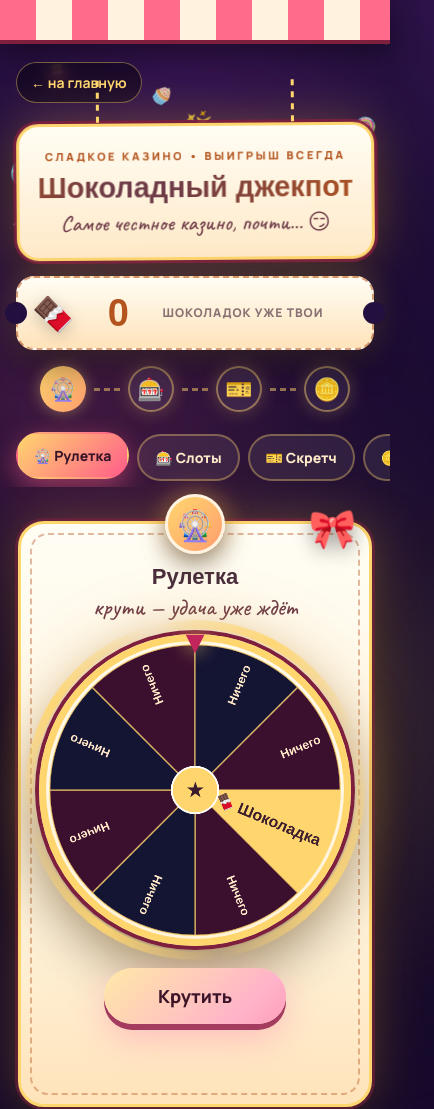
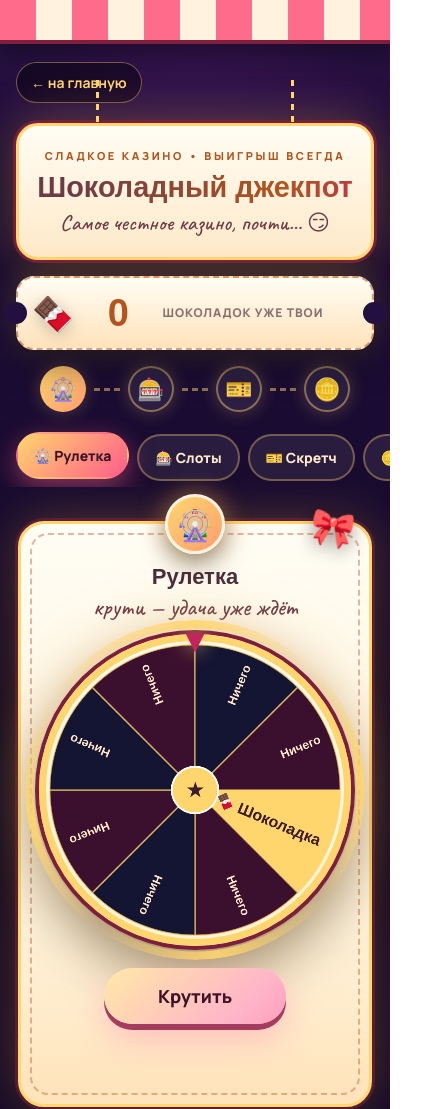
Before and after one commit to skertinsky1/VikaGi, a plain HTML site: page games.html in a window 390 px wide. Shown: the top 1109 px of the page, 434 px wide, since content can reach past the window. Drawn offline with Linux system fonts and the light colour scheme; a web font is replaced by a local one.

Commit message:
Add files via upload

```diff
--- a/games.css
+++ b/games.css
@@ -345,6 +345,14 @@ canvas.scratch{
   .float-candy{display:none}
   .reel{font-size:46px}
 }
+/* --- телефон: убираем фоновый мусор ради скорости --- */
+@media (max-width:640px),(pointer:coarse){
+  .candy-rain,.float-candy,.glow,#salute{display:none}
+  .g-title,.btn-gold,.sign,.wheel-wrap::before,.pointer,
+  .path span:first-child,.panel.active::after,.coin-stage::before,
+  .slot-lights span{animation:none}
+  .tab,.g-back{backdrop-filter:none;-webkit-backdrop-filter:none}
+}
 @media (prefers-reduced-motion:reduce){
   *{animation:none!important;transition:none!important}
 }
--- a/games.js
+++ b/games.js
@@ -12,6 +12,7 @@
     coin: "Ещё разок ↻"
   };
   var REDUCED = window.matchMedia && window.matchMedia("(prefers-reduced-motion: reduce)").matches;
+  var MOBILE = window.innerWidth < 640 || (window.matchMedia && window.matchMedia("(pointer: coarse)").matches);
 
   function lsGet(k, fb) { try { var v = localStorage.getItem(k); return v === null ? fb : v; } catch (e) { return fb; } }
   function lsSet(k, v) { try { localStorage.setItem(k, v); } catch (e) {} }
@@ -68,7 +69,7 @@
   window.addEventListener("resize", sResize); sResize();
 
   function salute(n) {
-    if (REDUCED) return;
+    if (REDUCED || MOBILE) return; // на телефоне салютов нет — только победа и счётчик
     n = n || 5;
     var i = 0;
     var timer = setInterval(function () {
```
